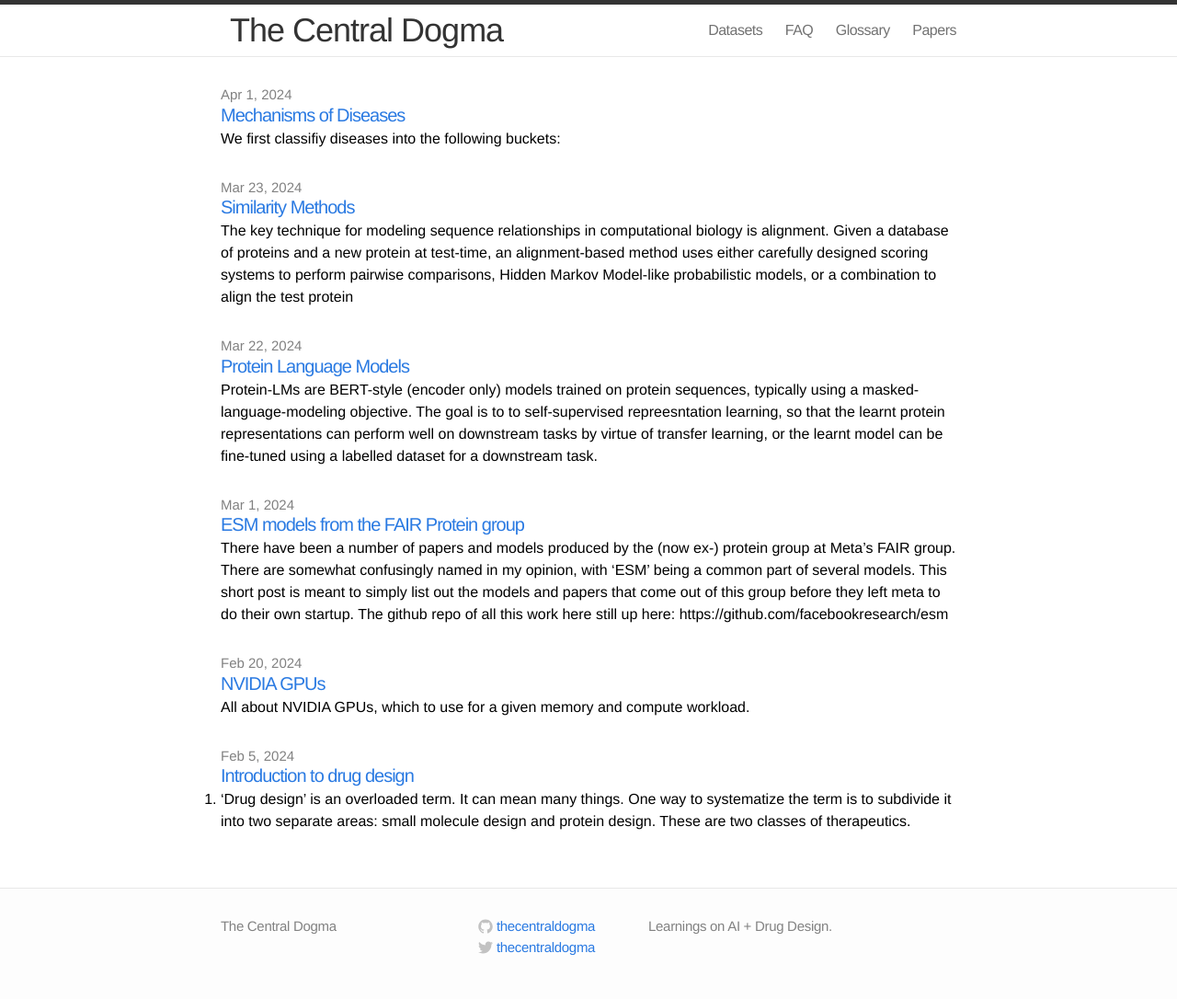
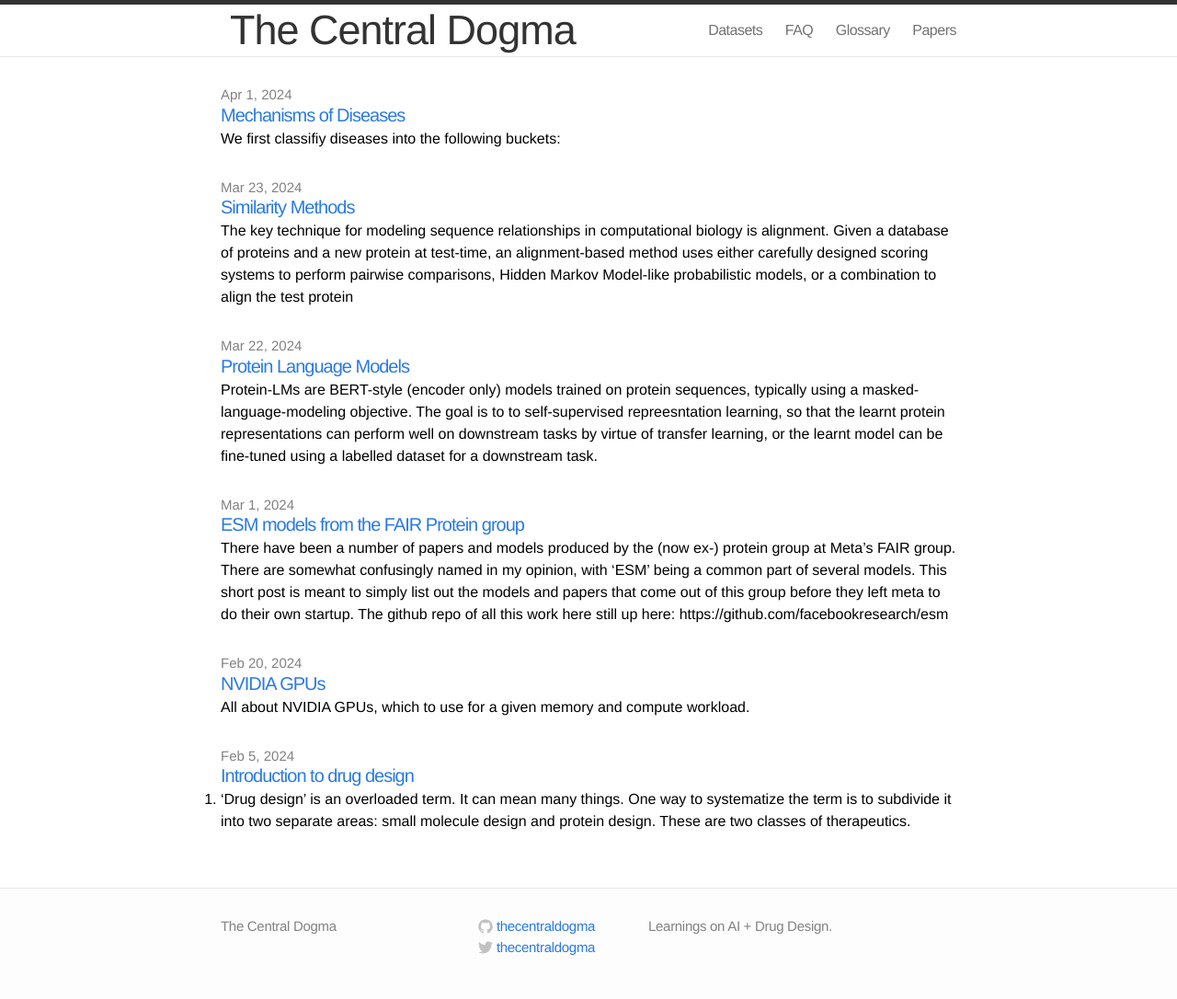
Before and after one commit to thecentraldogma/thecentraldogma.github.io, a Jekyll site: the page built from index.html, in a window 1280 px wide. Shown: the whole page at 92% size. Built offline with Jekyll 4.4.1, drawn with Linux system fonts in a browser that asks for light colours.

Commit message:
font title

```diff
--- a/css/main.css
+++ b/css/main.css
@@ -52,7 +52,7 @@ a:visited { color: #205caa; }
 .site-title:visited {
   display: block;
   color: #333;
-  font-size: 36px;
+  font-size: 45px;
   letter-spacing: -1px;
   float: left;
   line-height: 56px;
```
